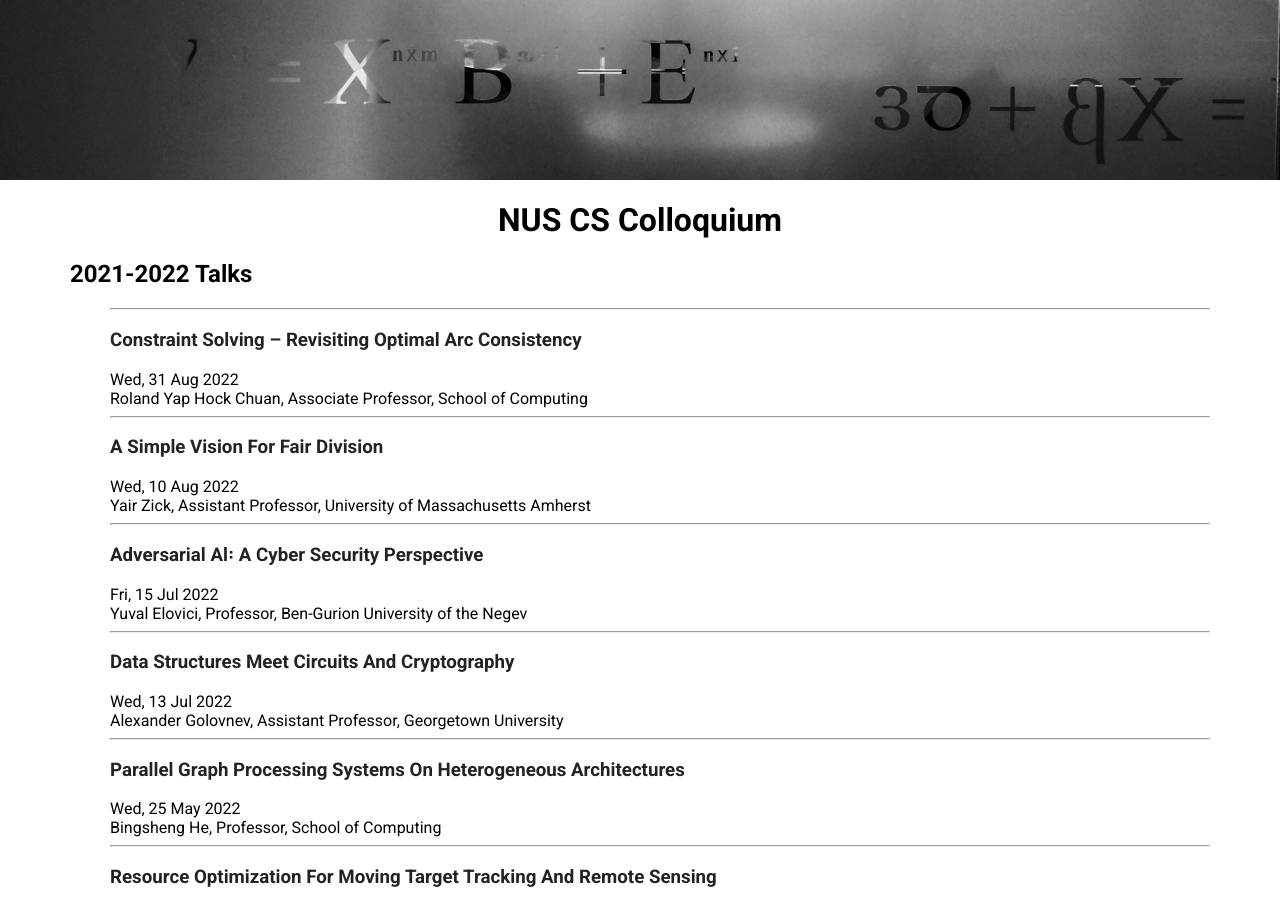
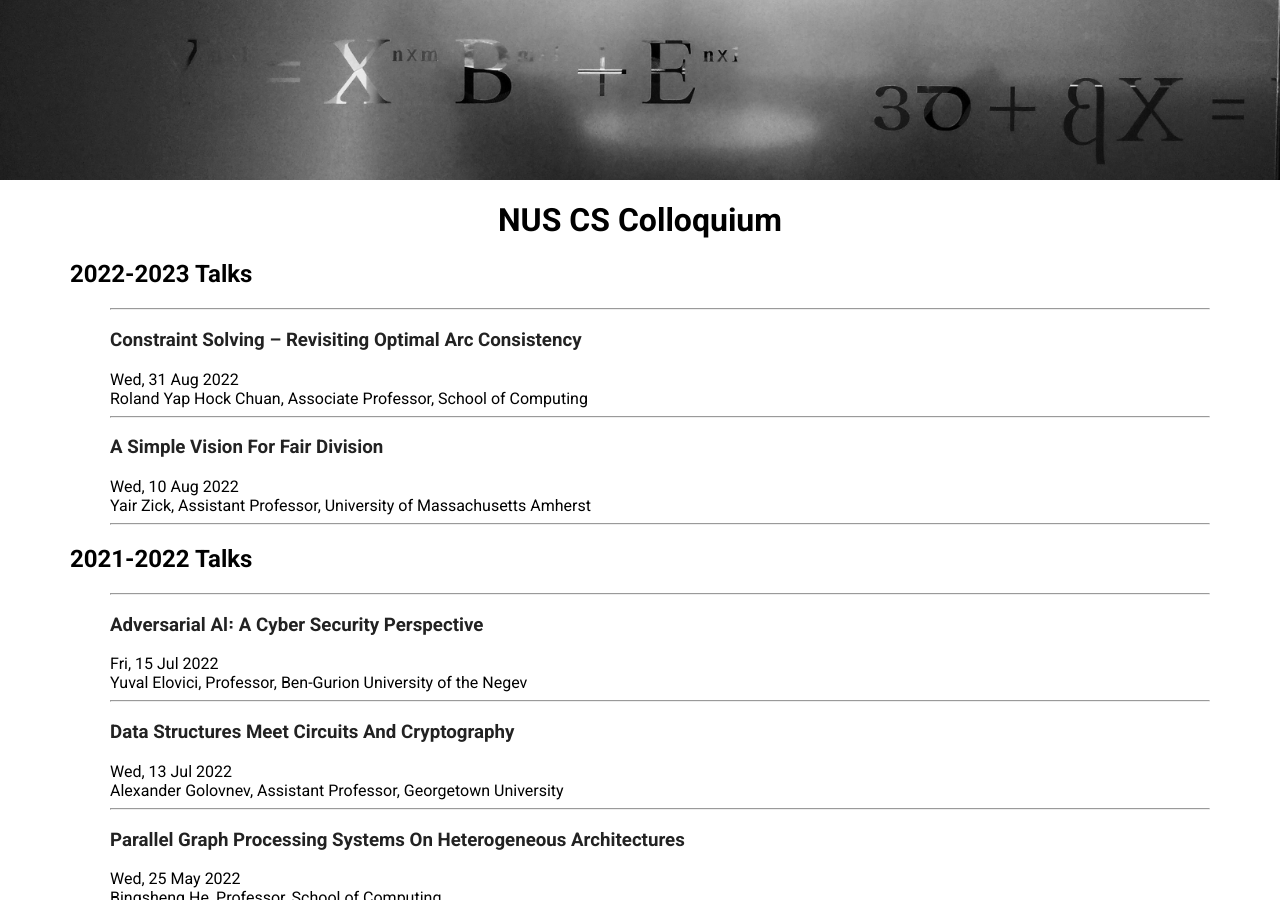
Before and after one commit to nuscstalks/nuscstalks.github.io, a Jekyll site: the page built from index.html, in a window 1280 px wide and 900 px high, scrolled down 404 px. Built offline with Jekyll 4.4.1, drawn with Linux system fonts in a browser that asks for light colours.

Commit message:
add category by semester

```diff
--- a/index.html
+++ b/index.html
@@ -11,13 +11,47 @@
     <title>NUS CS Colloquium</title>
   </head>
   <body>
+      {% assign post_2122 = "" | split: ',' %}
+      {% assign post_2223 = "" | split: ',' %}
+      {% for post in site.posts %}
+        {% assign year = post.date | date: "%Y" %}
+        {% assign month = post.date | date: "%m" %}
+
+        {% if year == "2021" %}
+          {% assign post_2122 = post_2122 | push: post %}
+        {% elsif year == "2022" %}
+          {% if month <= "07" %}
+            {% assign post_2122 = post_2122 | push: post %}
+          {% else %}
+            {% assign post_2223 = post_2223 | push: post %}
+          {% endif %}
+        {% endif %}
+      {% endfor %}
+
     <h1 style="text-align: center;">NUS CS Colloquium</h1>
+
+    <h2>2022-2023 Talks</h2>
+
+    <ul>
+      <hr>
+      {% for post in post_2223 %}
+        <li>
+          <h3><a href="{{ post.url | relative_url }}">{{ post.title }}</a></h3>
+          {{ post.date | date: "%a, %d %b %Y" }} <br>
+          {% assign author = site.authors | where: 'short_name', post.author | first %}
+          {% if author %}
+            {{ author.name }}, {{ author.position }}
+          {% endif %}
+          <hr>
+        </li>
+      {% endfor %}
+    </ul>
 
     <h2>2021-2022 Talks</h2>
 
     <ul>
       <hr>
-      {% for post in site.posts %}
+      {% for post in post_2122 %}
         <li>
           <h3><a href="{{ post.url | relative_url }}">{{ post.title }}</a></h3>
           {{ post.date | date: "%a, %d %b %Y" }} <br>
```
